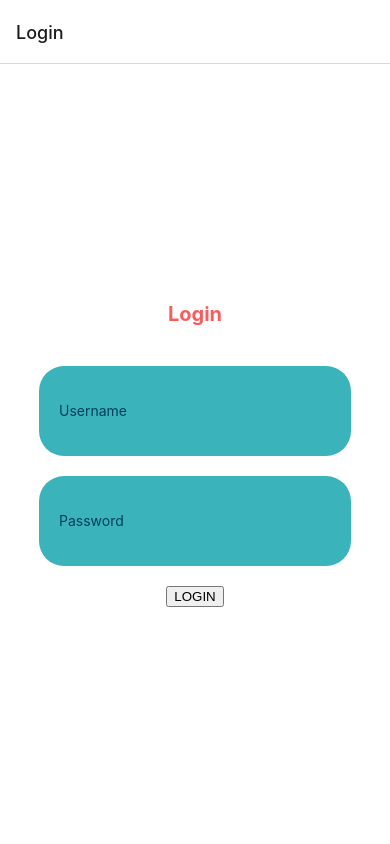
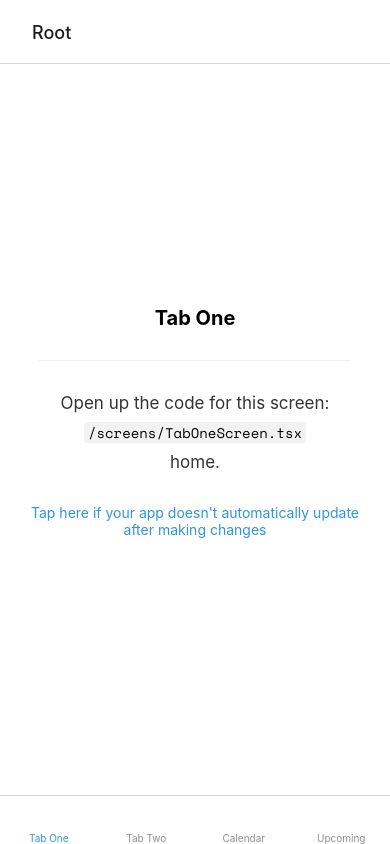
Before and after one commit to YatinKare/FBLA-Mobile-App-23, a React Native app in the folder LearningLoop/: screen /Login in a window 390 px wide. Both pictures are taken after a click on the button "LOGIN". Built offline with nearby package versions, Linux system fonts and the light colour scheme; what expo-linking would draw is missing.

Commit message:
Login still not working/UpcomingScreen added
* the username is not being stored in the  asyncstorage for some reason and it cannot be accessed through useContext
* Upcoming Screen added with Title, pagedesc, and a list with event items.
* added a json list that holds all the event information

```diff
--- /dev/null
+++ b/LearningLoop/assets/data/upcoming.json
@@ -0,0 +1,54 @@
+{
+    "events": [
+      {
+        "title": "Story Time with Mrs. Smith",
+        "description": "Join us for a fun-filled hour of listening to stories read by Mrs. Smith.",
+        "date": "2023-03-01"
+      },
+      {
+        "title": "Preschool Field Trip to the Zoo",
+        "description": "We're taking a trip to the zoo to learn about animals and their habitats.",
+        "date": "2023-03-15"
+      },
+      {
+        "title": "Arts & Crafts Day",
+        "description": "Join us for a day of creativity and imagination as we make beautiful art projects!",
+        "date": "2023-04-01"
+      },
+      {
+        "title": "Sports Day",
+        "description": "Get ready to run, jump, and play as we have a day filled with fun sports activities!",
+        "date": "2023-05-01"
+      },
+      {
+        "title": "Preschool Picnic",
+        "description": "Come enjoy a day in the park with your preschool friends and have a picnic together!",
+        "date": "2023-06-01"
+      },
+      {
+        "title": "Music & Movement Class",
+        "description": "Join us for a fun-filled hour of singing and dancing!",
+        "date": "2023-07-01"
+      },
+      {
+        "title": "Science Experiment Day",
+        "description": "Get ready to learn and discover as we conduct exciting science experiments!",
+        "date": "2023-08-01"
+      },
+      {
+        "title": "Preschool Talent Show",
+        "description": "Come show off your talents and let the preschool community see what you can do!",
+        "date": "2023-09-01"
+      },
+      {
+        "title": "Halloween Party",
+        "description": "Join us for a spooky and fun Halloween party, costumes encouraged!",
+        "date": "2023-10-31"
+      },
+      {
+        "title": "Winter Wonderland Celebration",
+        "description": "Get into the holiday spirit with our Winter Wonderland Celebration, complete with hot cocoa and festive activities!",
+        "date": "2023-12-15"
+      }
+    ]
+  }
--- a/LearningLoop/navigation/LinkingConfiguration.ts
+++ b/LearningLoop/navigation/LinkingConfiguration.ts
@@ -30,10 +30,16 @@ const linking: LinkingOptions<RootStackParamList> = {
               CalendarScreen: 'three',
             }
           },
+          Upcoming: {
+            screens: {
+              UpcomingScreen: 'four',
+            }
+          },
         },
       },
       Modal: 'modal',
       NotFound: '*',
+      Login: 'login',
     },
   },
 };
--- a/LearningLoop/navigation/index.tsx
+++ b/LearningLoop/navigation/index.tsx
@@ -22,10 +22,24 @@ import CalendarScreen from '../screens/Calendar/CalendarScreen';
 import { RootStackParamList, RootTabParamList, RootTabScreenProps } from '../types';
 import LinkingConfiguration from './LinkingConfiguration';
 import { View } from '../components/Themed';
-import { home } from '../screens/Login/LoginScreen';
+//import { home } from '../screens/Login/LoginScreen';
+
+import { UserContext } from '../screens/Login/LoginScreen';
 import LoginScreen from '../screens/Login/LoginScreen';
 
+import { useState, useEffect, useContext } from 'react';
+
+import AsyncStorage from '@react-native-async-storage/async-storage';
+import UpcomingScreen from '../screens/Upcoming/UpcomingScreen';
+
+
+
+
+
+
 export default function Navigation({ colorScheme }: { colorScheme: ColorSchemeName }) {
+
+
   return (
     <NavigationContainer
       linking={LinkingConfiguration}
@@ -40,21 +54,43 @@ export default function Navigation({ colorScheme }: { colorScheme: ColorSchemeNa
  * https://reactnavigation.org/docs/modal
  */
 const Stack = createNativeStackNavigator<RootStackParamList>();
+/*
+      { home ?  (
+              ) : (
+*/
+
+function RootNavigator() {
+  const { username, setUsername } = useContext(UserContext);
+
+  useEffect(() => {
+    const getUserData = async () => {
+      try {
+        const storedUsername  = await AsyncStorage.getItem('username');
+        if(typeof storedUsername === "string"){
+          setUsername(storedUsername);
+        }
+        console.log(username);
+      } catch (error) {
+        console.log(error);
+      }
+    };
+    getUserData();
+  }, []);
 
 
-function RootNavigator() {
   return (
     <Stack.Navigator>
-      { home ?  (
+
         <Stack.Screen name="Login" component={LoginScreen}/>
-      ) : (
+
         <>
-      <Stack.Screen name="Root" component={BottomTabNavigator} options={{ headerShown: true, headerTitle: "",
+      <Stack.Screen name="Root" component={BottomTabNavigator} options={{ headerShown: true,
         headerLeft: () => (
           <Button
-            title="LL"
-            color="#000"
+            title={username}
+            color="#fff"
           />
+
         ),
     }} />
       <Stack.Screen name="NotFound" component={NotFoundScreen} options={{ title: 'Oops!' }} />
@@ -62,7 +98,6 @@ function RootNavigator() {
         <Stack.Screen name="Modal" component={ModalScreen} />
       </Stack.Group>
       </>
-    )}
     </Stack.Navigator>
   );
 }
@@ -124,6 +159,15 @@ function BottomTabNavigator() {
           //tabBarIcon: ({ color }) => <TabBarIcon name="code" color={color} />,
         }}
       />
+       <BottomTab.Screen
+        name="Upcoming"
+        component={UpcomingScreen}
+        options={{
+          title: 'Upcoming',
+          headerShown: false,
+          //tabBarIcon: ({ color }) => <TabBarIcon name="code" color={color} />,
+        }}
+      />
     </BottomTab.Navigator>
   );
 }
--- a/LearningLoop/package.json
+++ b/LearningLoop/package.json
@@ -14,9 +14,12 @@
   },
   "dependencies": {
     "@expo/vector-icons": "^13.0.0",
+    "@expo/webpack-config": "^0.17.2",
+    "@react-native-async-storage/async-storage": "~1.17.3",
     "@react-navigation/bottom-tabs": "^6.0.5",
     "@react-navigation/native": "^6.0.2",
     "@react-navigation/native-stack": "^6.9.9",
+    "@types/react-native-vector-icons": "^6.4.13",
     "expo": "~47.0.12",
     "expo-asset": "~8.7.0",
     "expo-constants": "~14.0.2",
@@ -32,8 +35,7 @@
     "react-native-safe-area-context": "4.4.1",
     "react-native-screens": "~3.18.0",
     "react-native-web": "~0.18.9",
-    "url": "^0.11.0",
-    "@expo/webpack-config": "^0.17.2"
+    "url": "^0.11.0"
   },
   "devDependencies": {
     "@babel/core": "^7.12.9",
--- a/LearningLoop/screens/Login/LoginScreen.tsx
+++ b/LearningLoop/screens/Login/LoginScreen.tsx
@@ -2,30 +2,60 @@ import { Text, View } from '../../components/Themed';
 import { RootTabScreenProps } from '../../types';
 
 import React, { useState } from 'react';
+import { useContext, createContext, useEffect  } from 'react';
 
 import { Button, TextInput } from 'react-native';
 import styles from "../Login/styles"
 
+import AsyncStorage from '@react-native-async-storage/async-storage';
+import { NavigationProp } from '@react-navigation/core';
 
-let home: boolean = true;
+//let home: boolean = true;
+
+type Props = {
+    navigation: NavigationProp<Record<string, object | undefined>, string, any, any>;
+  };
+
+export const UserContext = createContext({
+    username: '',
+    password: '',
+    setUsername: (username: string) => {},
+    setPassword: (password: string) => {},
+});
+
+function LoginScreen({navigation}: Props) {
+    const [username, setUsername] = useState('');
+    const [password, setPassword] = useState('');
+
+    useEffect(() => {
+        AsyncStorage.getItem('username').then((username) => {
+          if (username) {
+            setUsername(username);
+          }
+        });
+        AsyncStorage.getItem('password').then((password) => {
+            if (password) {
+              setPassword(password);
+            }
+          });
+      }, []);
 
 
 
-const onPressLogin = () => {
-    home = false;
+    const handleLogin = async () => {
+        try {
+          await AsyncStorage.setItem('username', username);
+          await AsyncStorage.setItem('password', password);
+          console.log(username);
+          navigation.navigate('Root');
+        } catch (error) {
+          console.log(error);
         }
+      };
 
 
-
-function LoginScreen(
-
-    ) {
-        const [state, setState] = useState({
-            user: '',
-            pass: ''
-        });
-
         return (
+            <UserContext.Provider value={{ username, password, setUsername, setPassword }}>
                 <View style={styles.container}>
                 <Text style={styles.title}>Login</Text>
                 <View style={styles.inputView}>
@@ -33,7 +63,7 @@ function LoginScreen(
                     style={styles.inputText}
                     placeholder="Username"
                     placeholderTextColor="#003f5c"
-            onChangeText={text => setState({user:text, pass:state.pass})}
+                    onChangeText={(text) => setUsername(text)}
                     />
                 </View>
                 <View style={styles.inputView}>
@@ -41,16 +71,16 @@ function LoginScreen(
                     style={styles.inputText}
                     placeholder="Password"
                     placeholderTextColor="#003f5c"
-            onChangeText={text => setState({user:state.user, pass:text})}
+                    onChangeText={(text) => setPassword(text)}
                     />
                 </View>
-          <button onClick={onPressLogin}>
-            LOGIN
-          </button>
-
+                <Button title="Login" onPress={handleLogin} />
                 </View>
+            </UserContext.Provider>
     );
 
 }
 
-export {home, LoginScreen as default}
+
+
+export {LoginScreen as default}
--- /dev/null
+++ b/LearningLoop/screens/Upcoming/UpcomingScreen.tsx
@@ -0,0 +1,85 @@
+import EditScreenInfo from '../../components/EditScreenInfo';
+import { Text, View } from '../../components/Themed';
+import { RootTabScreenProps } from '../../types';
+
+import { FlatList } from 'react-native';
+
+import styles from "../Upcoming/styles"
+
+import eventsData from "../../assets/data/upcoming.json"
+import Icon from 'react-native-vector-icons/MaterialIcons';
+
+interface EventProps {
+    title: string;
+    description: string;
+    date: string;
+}
+
+const Event: React.FC<EventProps> = ({ title, description, date }) => {
+    let iconName = 'event';
+    switch (title) {
+        case 'Arts & Crafts Day':
+          iconName = 'palette';
+          break;
+        case 'Story Time with Mrs. Smith':
+          iconName = 'library-books';
+          break;
+        case 'Outdoor Play':
+          iconName = 'nature';
+          break;
+        case 'Music & Movement Class':
+          iconName = 'music-note';
+          break;
+        case 'Science Experiment Day':
+          iconName = 'flask';
+          break;
+        case 'Preschool Field Trip to the Zoo':
+          iconName = 'map';
+          break;
+        case 'Preschool Picnic':
+          iconName = 'local-dining';
+          break;
+        case 'Music & Movement Class':
+          iconName = 'child-friendly';
+          break;
+        case 'Sports Day':
+          iconName = 'directions-run';
+          break;
+        case 'Halloween Party':
+          iconName = 'movie';
+          break;
+        default:
+          iconName = 'event';
+      }
+    return (
+        <View style={styles.eventContainer}>
+            <Icon name={iconName} size={30} color="black" style={styles.icon} />
+            <View>
+                <Text style={styles.header}>{title}</Text>
+                <Text style={styles.description}>{description}</Text>
+                <Text style={styles.date}>{date}</Text>
+            </View>
+      </View>
+    );
+};
+
+export default function UpcomingScreen(
+
+  { navigation }: RootTabScreenProps<'Upcoming'>
+
+  ) {
+
+    return (
+    <View style={styles.container}>
+      <Text style={styles.title}>Upcoming Events</Text>
+      <Text style={styles.pageDescription}>Check out our events that are happening!</Text>
+      <View style={styles.borderLine} />
+      <FlatList
+        data={eventsData.events}
+        renderItem={({ item }) => <Event title={item.title} description={item.description} date={item.date} />}
+        keyExtractor={(item) => item.title}
+      />
+
+    </View>
+  );
+}
--- /dev/null
+++ b/LearningLoop/screens/Upcoming/styles.ts
@@ -0,0 +1,55 @@
+import { StyleSheet } from 'react-native';
+
+const styles = StyleSheet.create({
+    container: {
+      flex: 1,
+      alignItems: 'center',
+      justifyContent: 'center',
+    },
+    title: {
+      fontSize: 40,
+      fontWeight: 'bold',
+    },
+    separator: {
+      marginVertical: 30,
+      height: 1,
+      width: '80%',
+    },
+    description: {
+        marginTop: 10,
+        textAlign: 'center'
+    },
+    date: {
+      fontSize: 14,
+      fontStyle: "italic",
+    },
+    eventContainer: {
+        flexDirection: 'row',
+        padding: 20,
+        borderBottomColor: 'white',
+        borderBottomWidth: 1,
+        alignItems: 'center',
+      },
+    icon: {
+        marginRight: 20,
+        color: "white"
+      },
+    header: {
+        fontSize: 18,
+        fontWeight: "bold",
+      },
+    borderLine: {
+        marginVertical: 20,
+        height: 2,
+        width: '100%',
+        borderBottomColor: 'white',
+        borderBottomWidth: 2,
+      },
+      pageDescription: {
+        marginTop: 10,
+        textAlign: 'center',
+        fontSize: 16
+      },
+  });
+
+export default styles;
--- a/LearningLoop/types.tsx
+++ b/LearningLoop/types.tsx
@@ -29,6 +29,7 @@ export type RootTabParamList = {
   TabOne: undefined;
   TabTwo: undefined;
   Calendar: undefined;
+  Upcoming: undefined;
 };
 
 export type RootTabScreenProps<Screen extends keyof RootTabParamList> = CompositeScreenProps<
```
Also changed, not shown: 1 other file (tests, documents, lock files or other folders). Lines whose indentation alone changed are shown as unchanged.
